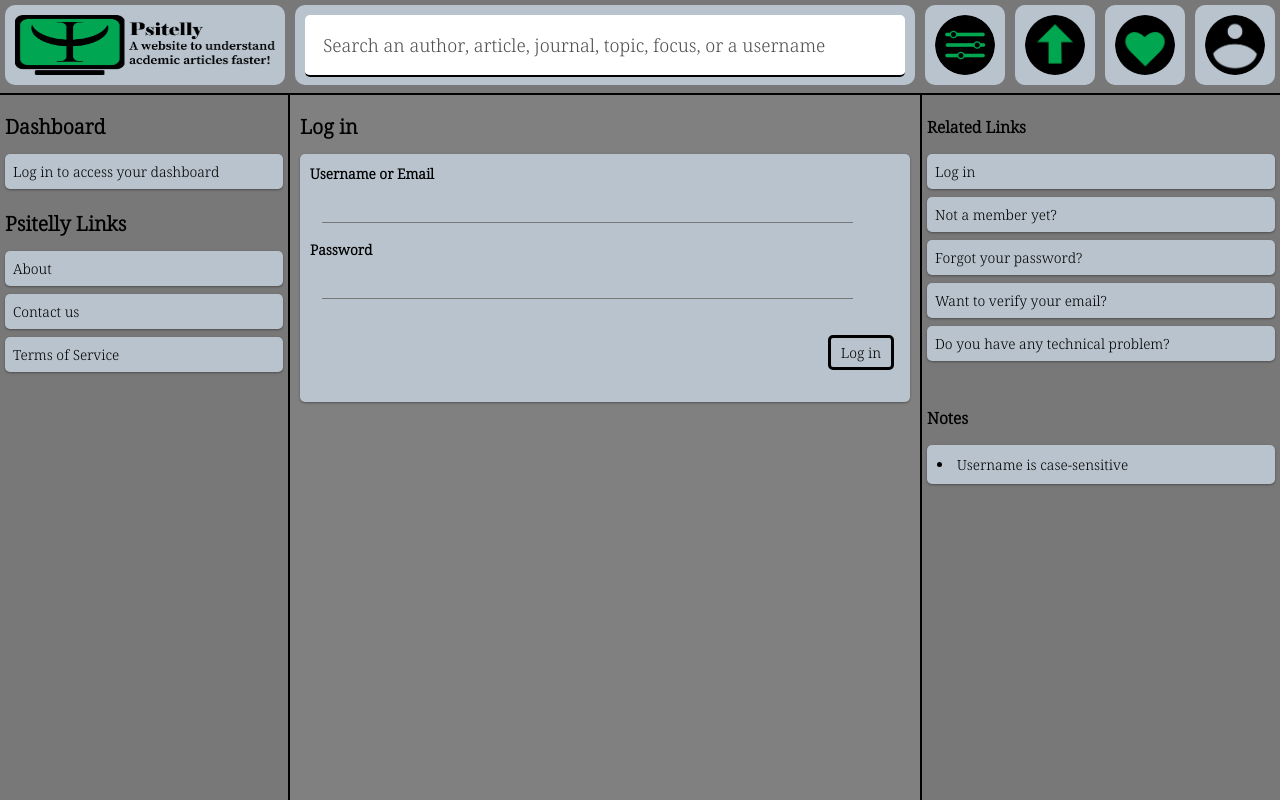
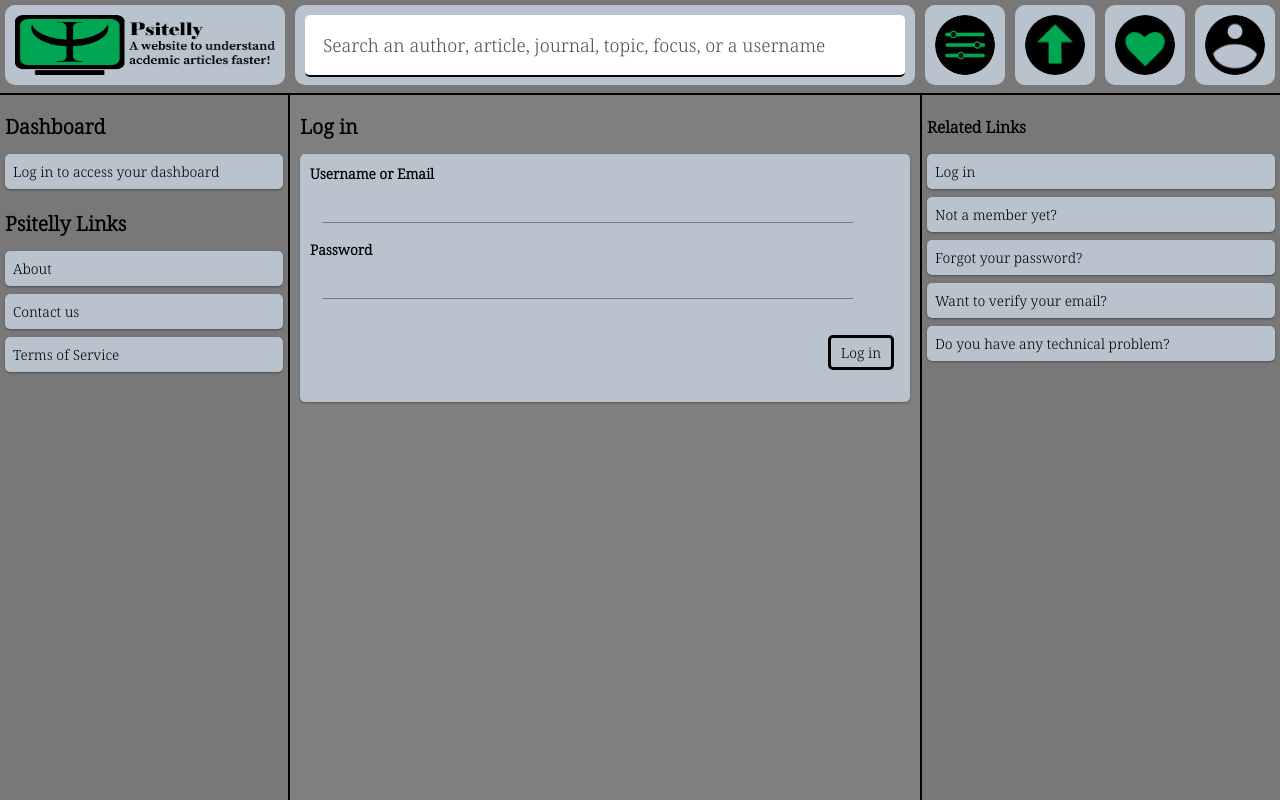
Before and after one commit to qiisziilbash/Psitelly, a Django app: template templates/accounts/Login.html in a window 1280 px wide. Run offline with Django 3.2, Linux system fonts and the light colour scheme; the template is opened without the code that fills it, so the values that code supplies are empty; parts of the project's set-up code (start-up, migrations or seed data) failed here and were passed over.

Commit message:
username case sensitivity msg is removed from login page

```diff
--- a/templates/accounts/Login.html
+++ b/templates/accounts/Login.html
@@ -49,10 +49,5 @@
         </ul>
 
         <br>
-
-        <h3>Notes</h3>
-        <div class="textContent">
-            <li>Username is case-sensitive</li>
-        </div>
     </div>
 {% endblock %}
```
